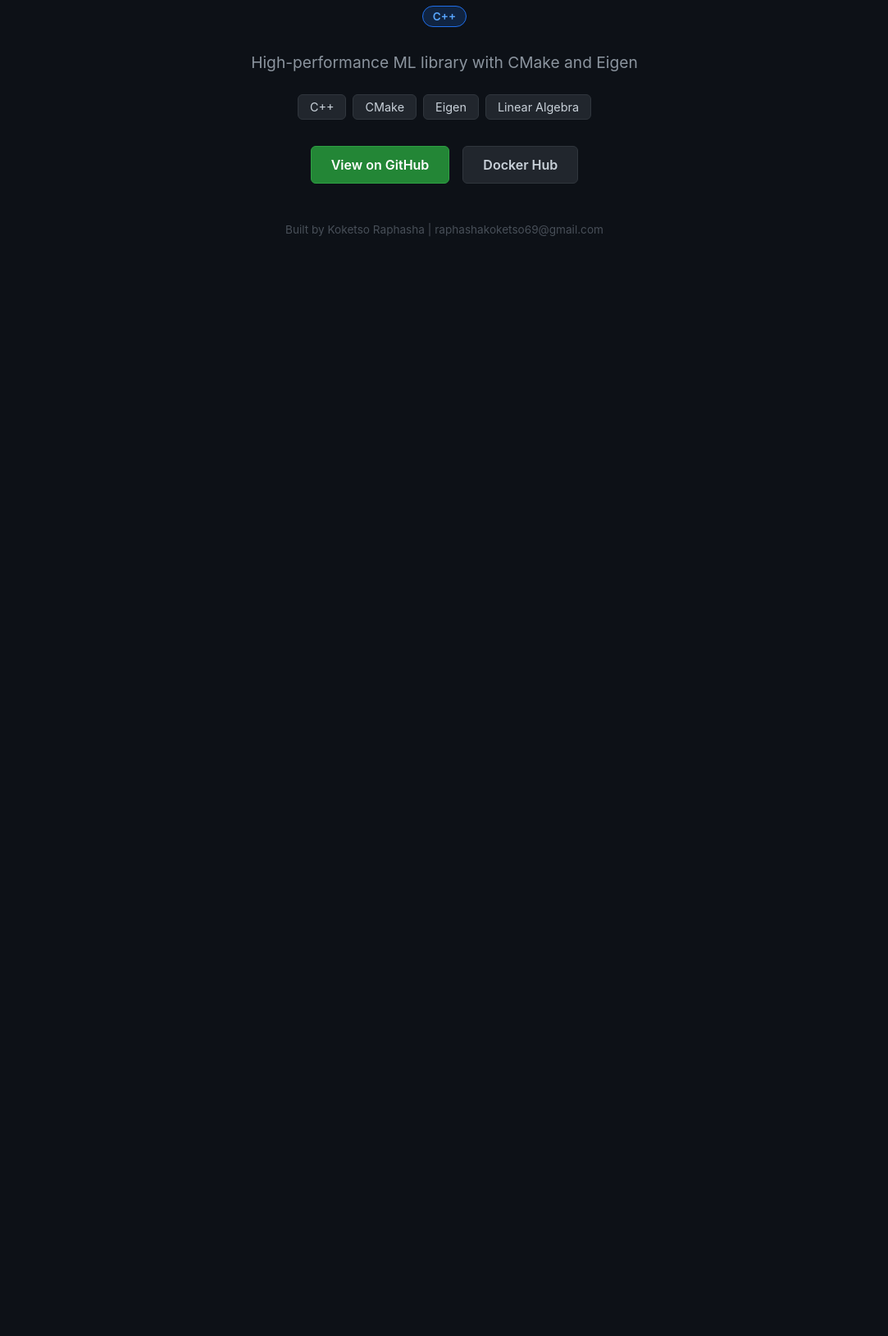
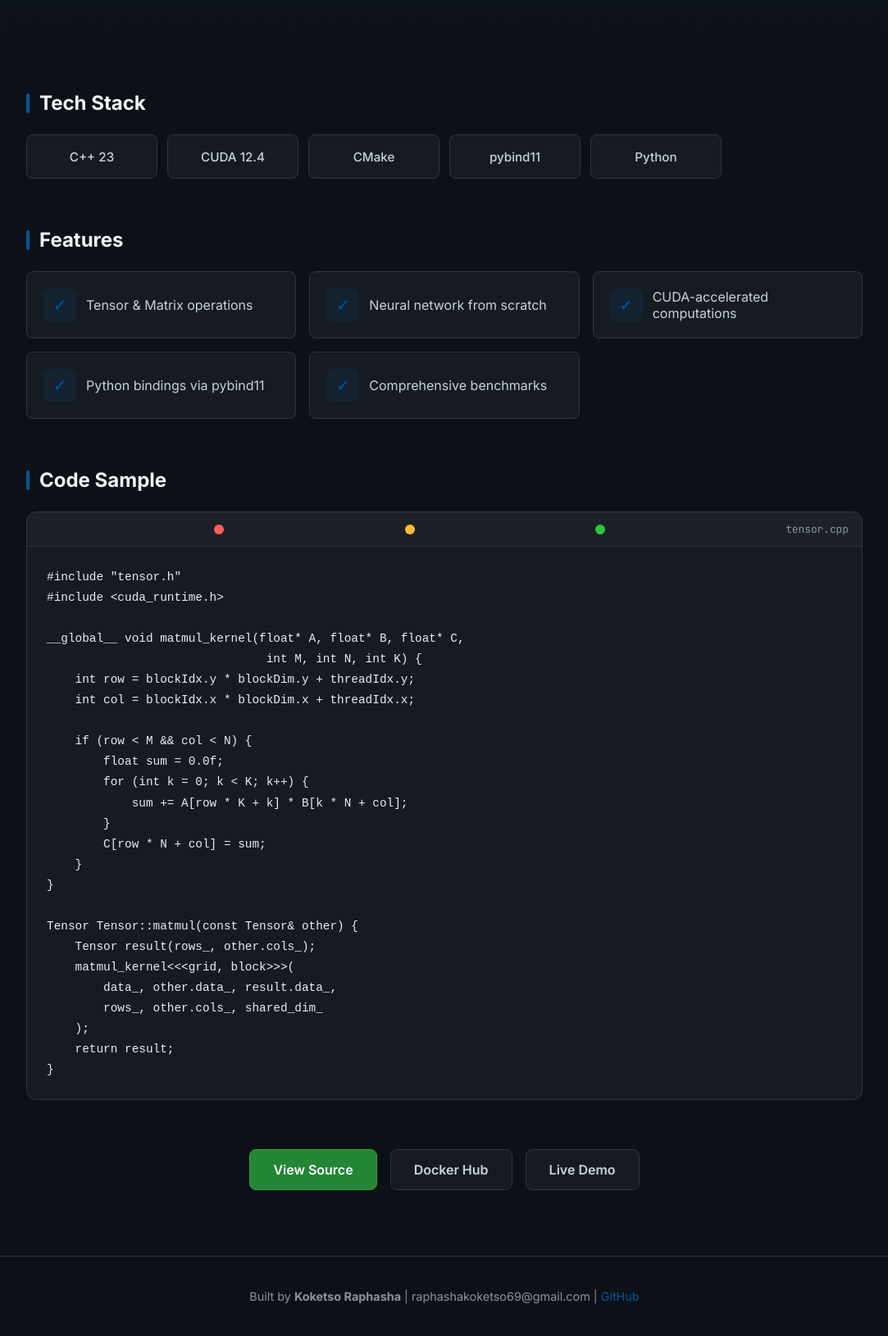
Before and after one commit to Raphasha27/cpp-high-performance-ml, a plain HTML site: page index.html in a window 1280 px wide. Shown: the part 287-1917 px from the top of the page at 82% size, without its empty margins (98-1181 px from the left). Before the commit the page ends 800 px from the top, so only its background shows below. Drawn offline with Linux system fonts and the light colour scheme.

Commit message:
feat: improve GitHub Pages landing page

```diff
--- a/index.html
+++ b/index.html
@@ -3,37 +3,120 @@
 <head>
     <meta charset="UTF-8">
     <meta name="viewport" content="width=device-width, initial-scale=1.0">
-    <title>C++ High Performance ML</title>
+    <title>C++ High-Performance ML | Portfolio Project</title>
+    <link rel="preconnect" href="https://fonts.googleapis.com">
+    <link href="https://fonts.googleapis.com/css2?family=Inter:wght@400;500;600;700&family=JetBrains+Mono:wght@400;500&display=swap" rel="stylesheet">
     <style>
+        :root { --bg: #0d1117; --surface: #161b22; --border: #30363d; --text: #c9d1d9; --text-muted: #8b949e; --accent: #00599C; --accent-dim: #00599C22; --green: #238636; --blue: #58a6ff; }
         * { margin: 0; padding: 0; box-sizing: border-box; }
-        body { font-family: -apple-system, BlinkMacSystemFont, 'Segoe UI', Roboto, sans-serif; background: #0d1117; color: #c9d1d9; min-height: 100vh; display: flex; align-items: center; justify-content: center; }
-        .container { max-width: 800px; padding: 40px; text-align: center; }
-        h1 { font-size: 2.5rem; margin-bottom: 16px; color: #f0f6fc; }
-        .badge { display: inline-block; padding: 4px 12px; margin: 4px; border-radius: 16px; font-size: 0.85rem; font-weight: 600; }
-        .badge-lang { background: #1f6feb33; color: #58a6ff; border: 1px solid #1f6feb; }
-        .desc { font-size: 1.2rem; color: #8b949e; margin: 24px 0; line-height: 1.6; }
-        .tech { display: flex; flex-wrap: wrap; justify-content: center; gap: 8px; margin: 24px 0; }
-        .tech span { background: #21262d; padding: 6px 14px; border-radius: 6px; font-size: 0.9rem; color: #c9d1d9; border: 1px solid #30363d; }
-        .links { margin-top: 32px; display: flex; gap: 16px; justify-content: center; flex-wrap: wrap; }
-        .links a { display: inline-block; padding: 12px 24px; border-radius: 6px; text-decoration: none; font-weight: 600; transition: all 0.2s; }
-        .btn-primary { background: #238636; color: #fff; border: 1px solid #2ea043; }
-        .btn-primary:hover { background: #2ea043; }
-        .btn-secondary { background: #21262d; color: #c9d1d9; border: 1px solid #30363d; }
-        .btn-secondary:hover { background: #30363d; }
-        .footer { margin-top: 48px; color: #484f58; font-size: 0.85rem; }
+        body { font-family: 'Inter', sans-serif; background: var(--bg); color: var(--text); min-height: 100vh; }
+        .hero { padding: 80px 40px 60px; text-align: center; background: linear-gradient(180deg, var(--accent-dim) 0%, var(--bg) 100%); }
+        .hero h1 { font-size: 3rem; font-weight: 700; margin-bottom: 16px; color: #f0f6fc; animation: fadeIn 0.8s ease; }
+        .hero .lang-badge { display: inline-block; padding: 6px 16px; border-radius: 20px; font-size: 0.9rem; font-weight: 600; background: var(--accent-dim); color: var(--accent); border: 1px solid var(--accent); margin-bottom: 24px; }
+        .hero .desc { font-size: 1.25rem; color: var(--text-muted); max-width: 700px; margin: 0 auto; line-height: 1.7; animation: fadeIn 1s ease; }
+        .container { max-width: 1100px; margin: 0 auto; padding: 0 40px; }
+        .section { margin: 60px 0; animation: slideUp 0.6s ease; }
+        .section h2 { font-size: 1.5rem; margin-bottom: 24px; color: #f0f6fc; display: flex; align-items: center; gap: 12px; }
+        .section h2::before { content: ''; width: 4px; height: 24px; background: var(--accent); border-radius: 2px; }
+        .tech-grid { display: grid; grid-template-columns: repeat(auto-fill, minmax(150px, 1fr)); gap: 12px; }
+        .tech-card { background: var(--surface); border: 1px solid var(--border); border-radius: 8px; padding: 16px; text-align: center; transition: all 0.2s; }
+        .tech-card:hover { border-color: var(--accent); transform: translateY(-2px); }
+        .tech-card span { font-weight: 500; font-size: 0.95rem; }
+        .features-grid { display: grid; grid-template-columns: repeat(auto-fill, minmax(250px, 1fr)); gap: 16px; }
+        .feature-card { background: var(--surface); border: 1px solid var(--border); border-radius: 8px; padding: 20px; display: flex; align-items: center; gap: 12px; transition: all 0.2s; }
+        .feature-card:hover { border-color: var(--accent); }
+        .feature-icon { width: 40px; height: 40px; border-radius: 8px; background: var(--accent-dim); display: flex; align-items: center; justify-content: center; font-size: 1.2rem; flex-shrink: 0; color: var(--accent); }
+        .code-block { background: var(--surface); border: 1px solid var(--border); border-radius: 12px; overflow: hidden; }
+        .code-header { padding: 12px 16px; background: #1c2128; border-bottom: 1px solid var(--border); display: flex; align-items: center; gap: 8px; }
+        .code-dot { width: 12px; height: 12px; border-radius: 50%; }
+        .code-dot.red { background: #ff5f57; }
+        .code-dot.yellow { background: #febc2e; }
+        .code-dot.green { background: #28c840; }
+        .code-header span { margin-left: auto; font-size: 0.8rem; color: var(--text-muted); font-family: 'JetBrains Mono', monospace; }
+        pre { padding: 24px; overflow-x: auto; font-family: 'JetBrains Mono', monospace; font-size: 0.9rem; line-height: 1.6; color: #e6edf3; }
+        .btn-group { display: flex; gap: 16px; justify-content: center; margin-top: 48px; flex-wrap: wrap; }
+        .btn { padding: 14px 28px; border-radius: 8px; text-decoration: none; font-weight: 600; font-size: 1rem; transition: all 0.2s; display: inline-flex; align-items: center; gap: 8px; }
+        .btn-primary { background: var(--green); color: #fff; border: 1px solid #2ea043; }
+        .btn-primary:hover { background: #2ea043; transform: translateY(-1px); }
+        .btn-secondary { background: var(--surface); color: var(--text); border: 1px solid var(--border); }
+        .btn-secondary:hover { border-color: var(--text-muted); transform: translateY(-1px); }
+        .footer { text-align: center; padding: 40px; color: var(--text-muted); font-size: 0.9rem; border-top: 1px solid var(--border); margin-top: 80px; }
+        @keyframes fadeIn { from { opacity: 0; transform: translateY(20px); } to { opacity: 1; transform: translateY(0); } }
+        @keyframes slideUp { from { opacity: 0; transform: translateY(30px); } to { opacity: 1; transform: translateY(0); } }
+        @media (max-width: 768px) { .hero { padding: 60px 20px 40px; } .hero h1 { font-size: 2rem; } .container { padding: 0 20px; } .tech-grid { grid-template-columns: repeat(2, 1fr); } .features-grid { grid-template-columns: 1fr; } }
     </style>
 </head>
 <body>
+    <div class="hero">
+        <h1>C++ High-Performance ML</h1>
+        <div class="lang-badge">C++</div>
+        <p class="desc">High-performance neural network implementation with CUDA acceleration</p>
+    </div>
     <div class="container">
-        <h1>C++ High Performance ML</h1>
-        <div><span class="badge badge-lang">C++</span></div>
-        <p class="desc">High-performance ML library with CMake and Eigen</p>
-        <div class="tech"><span>C++</span><span>CMake</span><span>Eigen</span><span>Linear Algebra</span></div>
-        <div class="links">
-            <a href="https://github.com/Raphasha27/cpp-high-performance-ml" class="btn-primary">View on GitHub</a>
-            <a href="https://hub.docker.com/r/raphasha27/cpp-high-performance-ml" class="btn-secondary">Docker Hub</a>
+        <div class="section">
+            <h2>Tech Stack</h2>
+            <div class="tech-grid">
+                <div class="tech-card"><span>C++ 23</span></div>
+                <div class="tech-card"><span>CUDA 12.4</span></div>
+                <div class="tech-card"><span>CMake</span></div>
+                <div class="tech-card"><span>pybind11</span></div>
+                <div class="tech-card"><span>Python</span></div>
+            </div>
         </div>
-        <p class="footer">Built by Koketso Raphasha | raphashakoketso69@gmail.com</p>
+        <div class="section">
+            <h2>Features</h2>
+            <div class="features-grid">
+                <div class="feature-card"><div class="feature-icon">&#10003;</div><span>Tensor &amp; Matrix operations</span></div>
+                <div class="feature-card"><div class="feature-icon">&#10003;</div><span>Neural network from scratch</span></div>
+                <div class="feature-card"><div class="feature-icon">&#10003;</div><span>CUDA-accelerated computations</span></div>
+                <div class="feature-card"><div class="feature-icon">&#10003;</div><span>Python bindings via pybind11</span></div>
+                <div class="feature-card"><div class="feature-icon">&#10003;</div><span>Comprehensive benchmarks</span></div>
+            </div>
+        </div>
+        <div class="section">
+            <h2>Code Sample</h2>
+            <div class="code-block">
+                <div class="code-header">
+                    <span class="code-dot red"></span>
+                    <span class="code-dot yellow"></span>
+                    <span class="code-dot green"></span>
+                    <span>tensor.cpp</span>
+                </div>
+                <pre><code>#include "tensor.h"
+#include &lt;cuda_runtime.h&gt;
+
+__global__ void matmul_kernel(float* A, float* B, float* C,
+                               int M, int N, int K) {
+    int row = blockIdx.y * blockDim.y + threadIdx.y;
+    int col = blockIdx.x * blockDim.x + threadIdx.x;
+
+    if (row &lt; M && col &lt; N) {
+        float sum = 0.0f;
+        for (int k = 0; k &lt; K; k++) {
+            sum += A[row * K + k] * B[k * N + col];
+        }
+        C[row * N + col] = sum;
+    }
+}
+
+Tensor Tensor::matmul(const Tensor&amp; other) {
+    Tensor result(rows_, other.cols_);
+    matmul_kernel&lt;&lt;&lt;grid, block&gt;&gt;&gt;(
+        data_, other.data_, result.data_,
+        rows_, other.cols_, shared_dim_
+    );
+    return result;
+}</code></pre>
+            </div>
+        </div>
+        <div class="btn-group">
+            <a href="https://github.com/Raphasha27/cpp-high-performance-ml" class="btn btn-primary">View Source</a>
+            <a href="https://hub.docker.com/r/raphasha27/cpp-high-performance-ml" class="btn btn-secondary">Docker Hub</a>
+            <a href="https://raphasha27.github.io/cpp-high-performance-ml" class="btn btn-secondary">Live Demo</a>
+        </div>
+    </div>
+    <div class="footer">
+        Built by <strong>Koketso Raphasha</strong> | raphashakoketso69@gmail.com | <a href="https://github.com/Raphasha27" style="color:var(--accent);text-decoration:none;">GitHub</a>
     </div>
 </body>
 </html>
```
